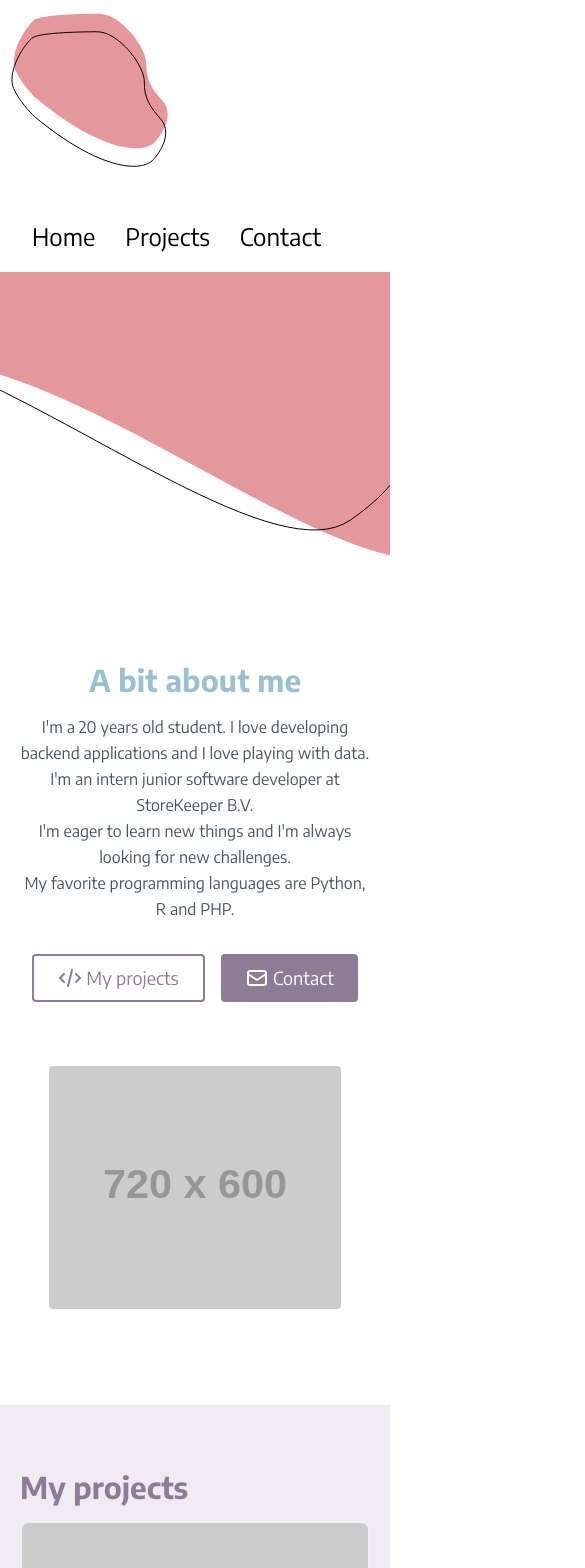
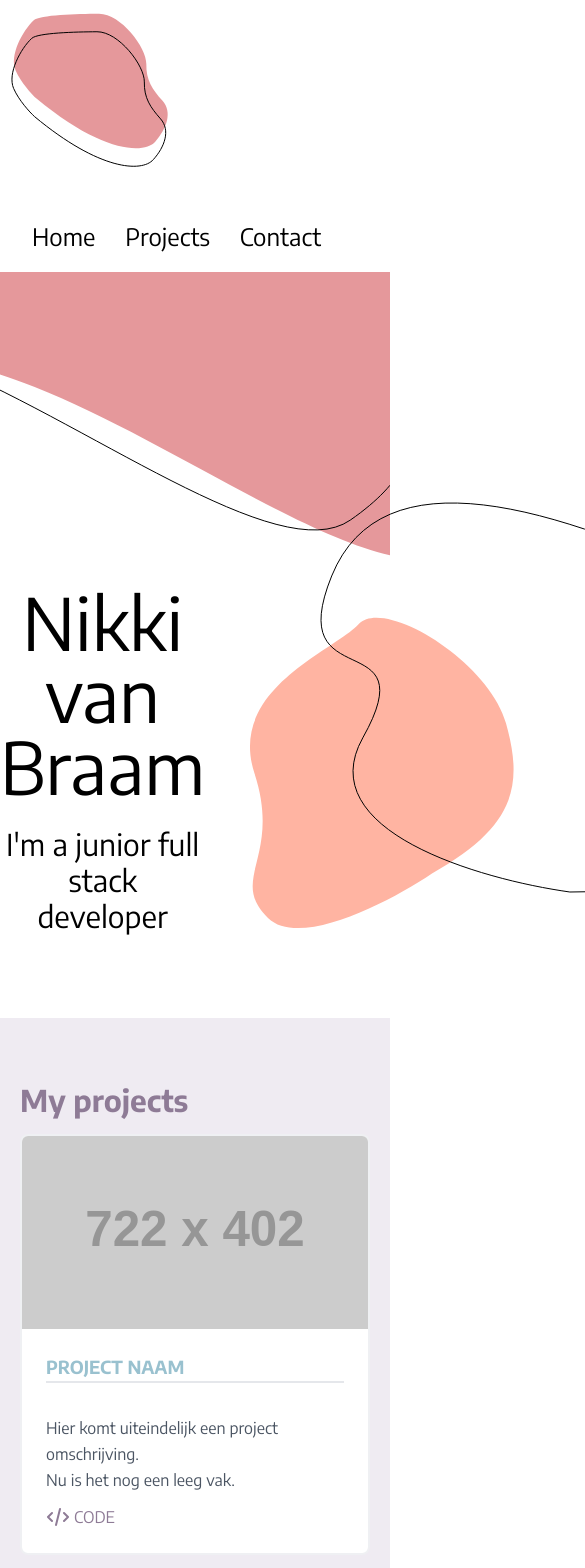
Before and after one commit to NikkivB/NikkivB, a Nuxt app: page / in a window 390 px wide. Shown: the top 1568 px of the page, 585 px wide, since content can reach past the window. Built offline with nearby package versions, Linux system fonts and the light colour scheme.

Commit message:
edit About me, non responsive

```diff
--- a/components/AboutMe.vue
+++ b/components/AboutMe.vue
@@ -1,27 +1,16 @@
 <template>
-  <div class="text-gray-600 body-font">
-    <div class="container mx-auto flex px-5 py-24 md:flex-row flex-col items-center">
-      <div class="lg:flex-grow md:w-1/2 lg:pr-24 md:pr-16 flex flex-col md:items-start md:text-left mb-16 md:mb-0 items-center text-center">
-        <h1 class="title-font sm:text-4xl text-3xl mb-4 font-bold text-dark-sky">A bit about me
-        </h1>
-        <p class="mb-8 leading-relaxed">I'm a 20 years old student.
-          I love developing backend applications and I love playing with data.
-          <br>I'm an intern junior software developer at StoreKeeper B.V.
-          <br>I'm eager to learn new things and I'm always looking for new challenges.
-          <br>My favorite programming languages are Python, R and PHP.
-        </p>
-
-        <div class="flex justify-center">
-          <button class="inline-flex items-center text-mountbatten border-2 border-mountbatten py-2 px-6 focus:outline-none hover:bg-lavender hover:border-lavender hover:text-white rounded text-lg">
-            <svg class="w-6 h-6" fill="none" stroke="currentColor" viewBox="0 0 24 24" xmlns="http://www.w3.org/2000/svg"><path stroke-linecap="round" stroke-linejoin="round" stroke-width="2" d="M10 20l4-16m4 4l4 4-4 4M6 16l-4-4 4-4"></path></svg>
-            &nbsp;My projects</button>
-          <button class="ml-4 inline-flex items-center text-white bg-mountbatten border-0 py-2 px-6 focus:outline-none hover:bg-lavender rounded text-lg">
-            <svg class="w-6 h-6" fill="none" stroke="currentColor" viewBox="0 0 24 24" xmlns="http://www.w3.org/2000/svg"><path stroke-linecap="round" stroke-linejoin="round" stroke-width="2" d="M3 8l7.89 5.26a2 2 0 002.22 0L21 8M5 19h14a2 2 0 002-2V7a2 2 0 00-2-2H5a2 2 0 00-2 2v10a2 2 0 002 2z"></path></svg>
-            &nbsp;Contact</button>
-        </div>
+  <div class="flex text-black body-font pb-20 pt-4 w-screen">
+    <div class="flex w-full justify-evenly self-center">
+      <div class="text-center float-left justify-center self-center">
+        <p class="text-7xl">Nikki van Braam</p>
+        <br>
+        <p class="text-3xl">I'm a junior full stack developer</p>
       </div>
-      <div class="lg:max-w-lg lg:w-full md:w-1/2 w-5/6">
-        <img class="object-cover object-center rounded" alt="hero" src="https://dummyimage.com/720x600">
+      <div class="-mt-20">
+        <svg width="628" height="436" viewBox="0 0 628 436" fill="none" xmlns="http://www.w3.org/2000/svg">
+          <path d="M300.996 221.138C318.612 283.905 309.96 324.889 226.977 371.519C185.614 399.312 94.9102 447.107 62.9997 415.946C23.1116 376.995 76.9573 355.55 49.4494 271.303C21.9415 187.056 129.042 148.873 153.767 122.018C178.493 95.1642 283.38 158.371 300.996 221.138Z" fill="#FFB4A2"/>
+          <path d="M126.694 73.9505C176.866 -49.7211 348.58 4.04916 523.828 86.4969C564.107 107.806 640.707 165.121 624.878 223.91C605.092 297.396 561.987 390 364.833 390C274.147 377.254 105.777 328.582 157.786 235.859C222.798 119.954 76.5224 197.622 126.694 73.9505Z" stroke="black"/>
+        </svg>
       </div>
     </div>
   </div>
```
